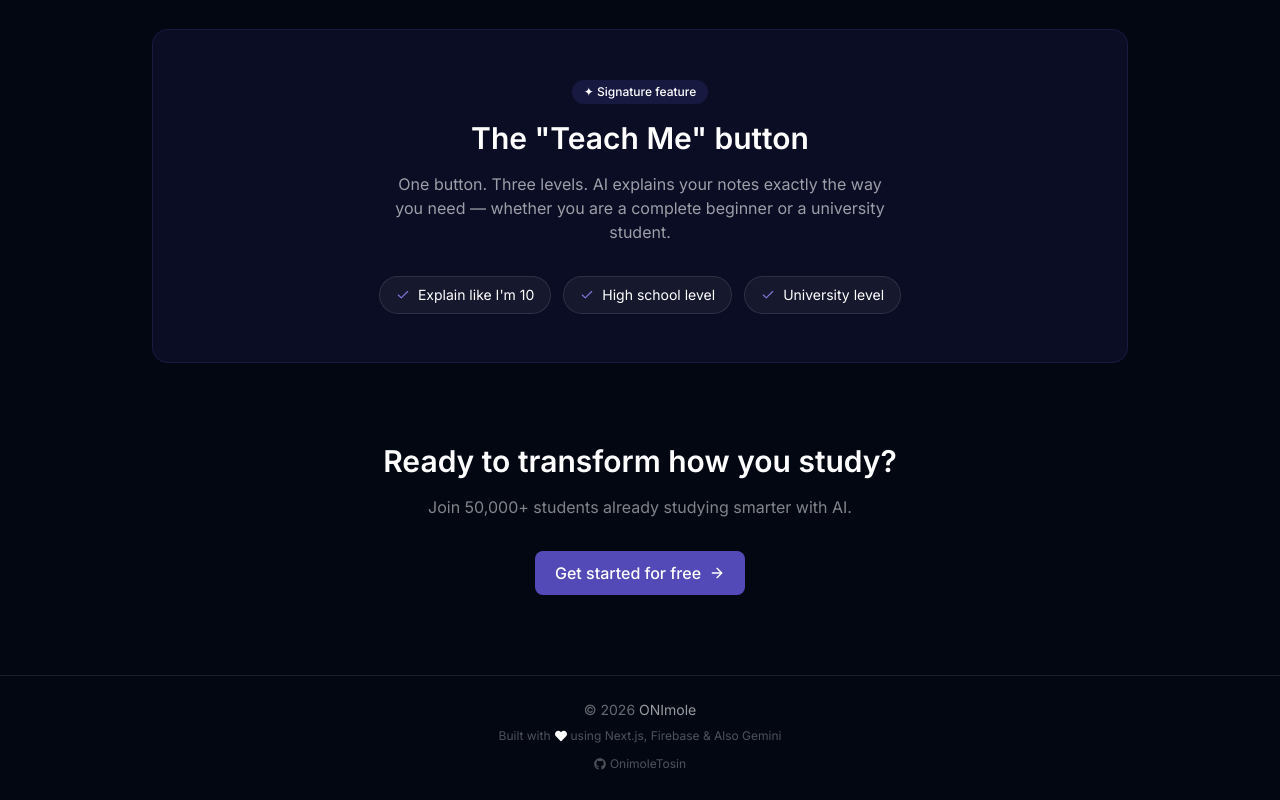
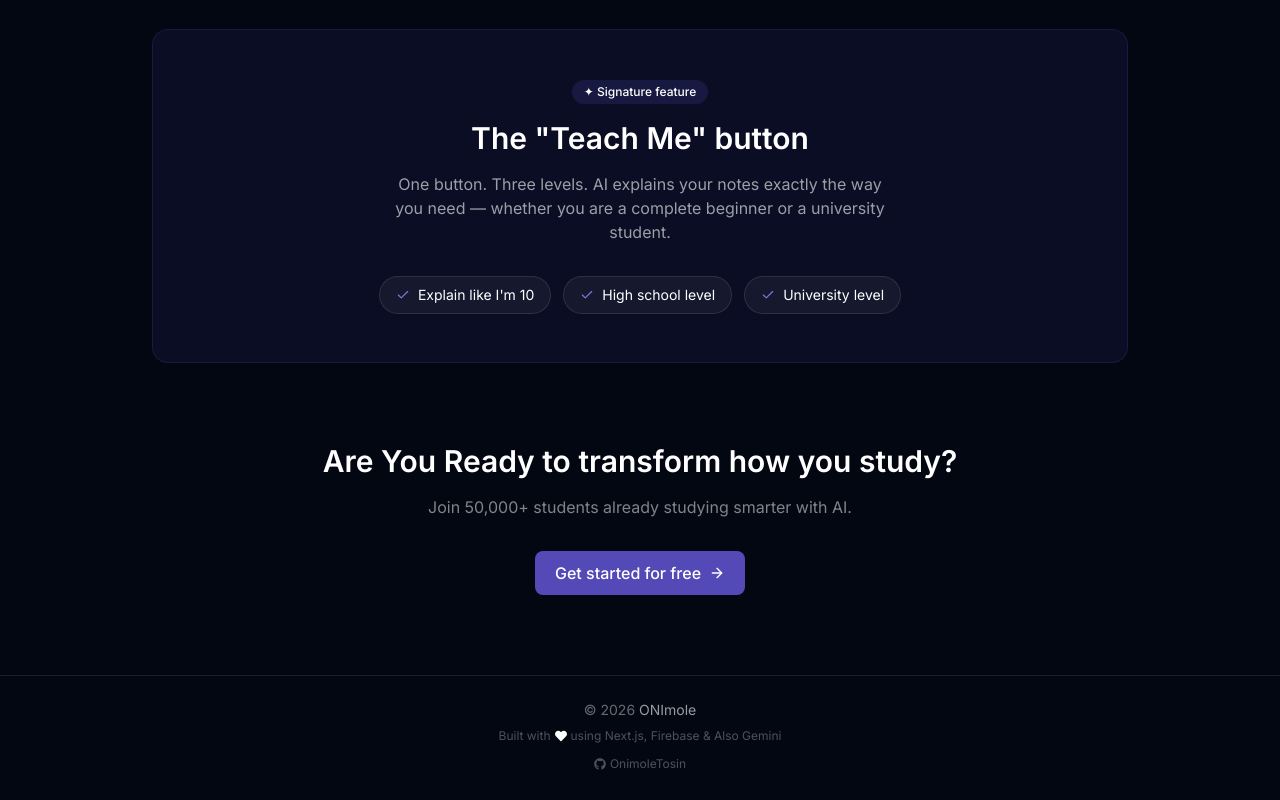
Before and after one commit to OnimoleTosin/studymate-ai, a Next.js app: page / in a window 1280 px wide. Shown: the part 1099-1899 px from the top of the page. Built offline with nearby package versions, Linux system fonts and the light colour scheme; no server answers.

Commit message:
fix: improve wording in CTA section for better engagement

```diff
--- a/app/page.tsx
+++ b/app/page.tsx
@@ -109,7 +109,7 @@ export default function Home() {
 
       {/* CTA */}
       <section className="max-w-5xl mx-auto px-6 pb-20 text-center">
-        <h2 className="text-3xl font-semibold mb-4">Ready to transform how you study?</h2>
+        <h2 className="text-3xl font-semibold mb-4"> Are You Ready to transform how you study?</h2>
         <p className="text-white/50 mb-8">Join 50,000+ students already studying smarter with AI.</p>
         <Link href="/register" className="btn-primary inline-flex items-center gap-2">
           Get started for free <ArrowRight size={16} />
```
